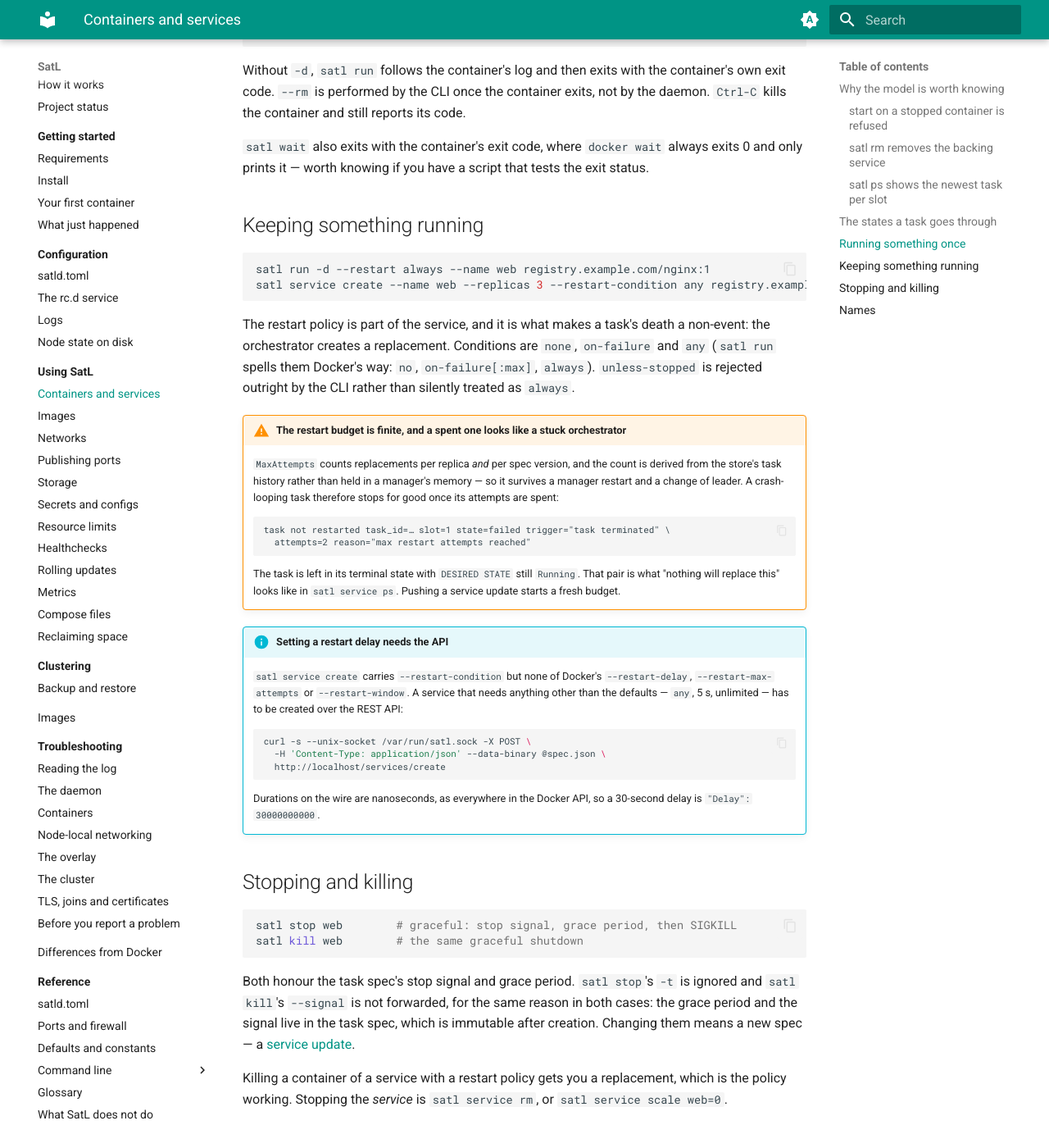
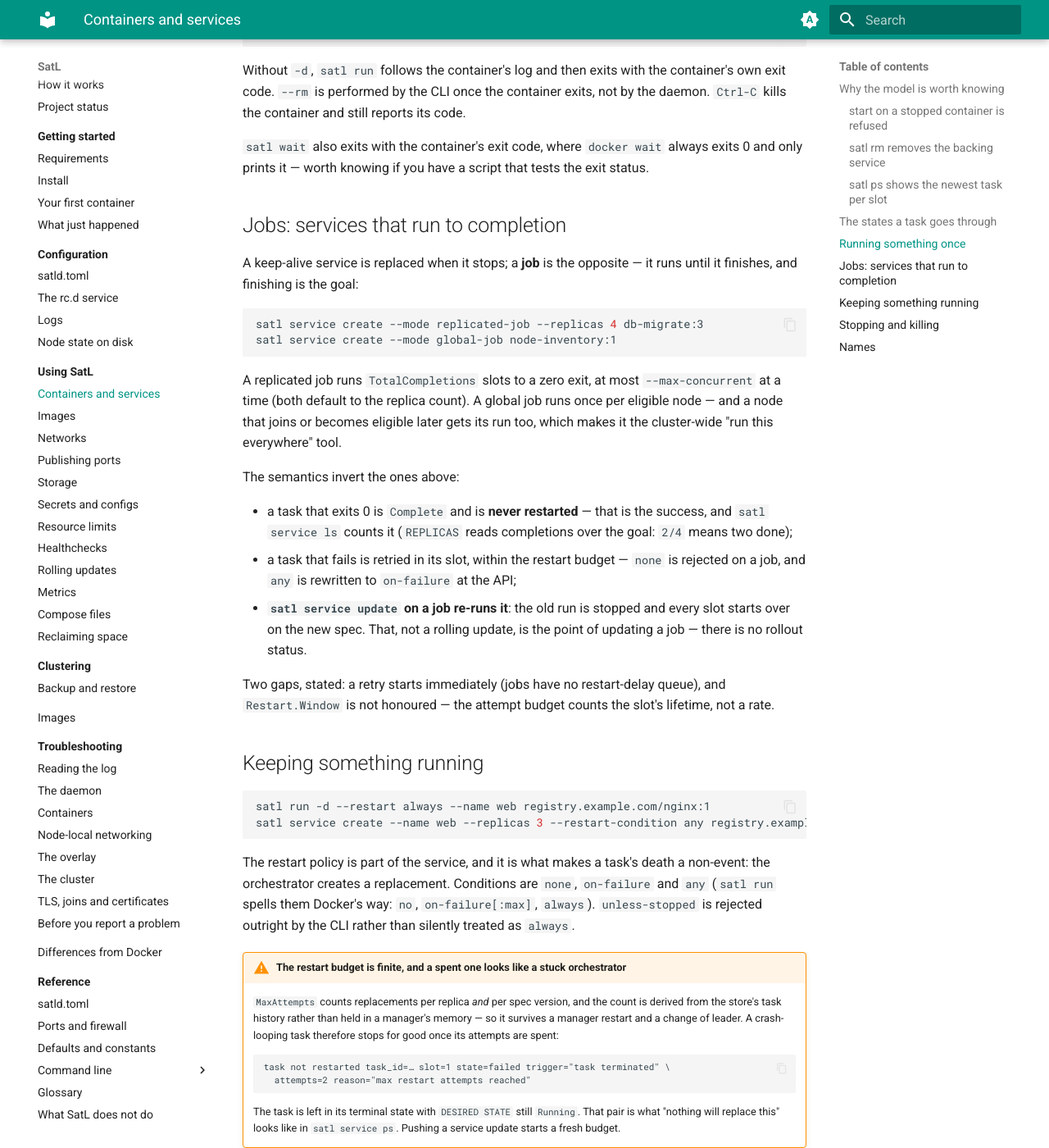
Before and after one commit to fredericalix/satl-doc, an MkDocs documentation site: the page built from docs/use/containers-and-services.md, in a window 1280 px wide and 1400 px high, scrolled down 2663 px. Shown: the whole window at 82% size. Built offline with MkDocs 1.6.1 and Material for MkDocs 9.7.7, drawn with Linux system fonts in a browser that asks for light colours.

Commit message:
M7d+e: placement preferences and jobs mode (regen + prose)

````diff
--- a/docs/reference/cli/service.md
+++ b/docs/reference/cli/service.md
@@ -31,8 +31,10 @@
 | Option | Description |
 | --- | --- |
 | <code>--name &lt;NAME&gt;</code> | Service name |
-| <code>--replicas &lt;N&gt;</code> | Number of tasks (replicated services only) |
-| <code>--mode &lt;MODE&gt;</code> | Service mode<br>Values: <code>replicated</code>, <code>global</code> |
+| <code>--replicas &lt;N&gt;</code> | Number of tasks (replicated services only; on a replicated job it sets both `MaxConcurrent` and `TotalCompletions`, as Docker's CLI does) |
+| <code>--mode &lt;MODE&gt;</code> | Service mode<br>Values: <code>replicated</code>, <code>global</code>, <code>replicated-job</code>, <code>global-job</code> |
+| <code>--max-concurrent &lt;N&gt;</code> | Maximum number of job tasks live at once (replicated-job only) |
+| <code>--total-completions &lt;N&gt;</code> | Total completions that finish a replicated job (replicated-job only) |
 | <code>-p, --publish &lt;PORT&gt;</code> | Publish a port as a node port (`[published:]target[/protocol]`) |
 | <code>-e, --env &lt;KEY=VALUE&gt;</code> | Set environment variables |
 | <code>-l, --label &lt;KEY=VALUE&gt;</code> | Service labels |
@@ -204,7 +206,7 @@ Derived mechanically from the two commands' own `--help`, with the update and ro
 | Accepted by | Options |
 | --- | --- |
 | both | <code>--limit-cpu</code>, <code>--limit-memory</code>, <code>--replicas</code> |
-| <code>satl service create</code> only | <code>--config</code>, <code>--constraint</code>, <code>--env</code>, <code>--label</code>, <code>--mode</code>, <code>--name</code>, <code>--network</code>, <code>--placement-pref</code>, <code>--publish</code>, <code>--restart-condition</code>, <code>--secret</code>, <code>&lt;IMAGE&gt;</code>, <code>[COMMAND]...</code> |
+| <code>satl service create</code> only | <code>--config</code>, <code>--constraint</code>, <code>--env</code>, <code>--label</code>, <code>--max-concurrent</code>, <code>--mode</code>, <code>--name</code>, <code>--network</code>, <code>--placement-pref</code>, <code>--publish</code>, <code>--restart-condition</code>, <code>--secret</code>, <code>--total-completions</code>, <code>&lt;IMAGE&gt;</code>, <code>[COMMAND]...</code> |
 | <code>satl service update</code> only | <code>--constraint-add</code>, <code>--constraint-rm</code>, <code>--image</code>, <code>--label-add</code>, <code>--label-rm</code>, <code>--placement-pref-add</code>, <code>--placement-pref-rm</code>, <code>--reserve-cpu</code>, <code>--reserve-memory</code>, <code>&lt;SERVICE&gt;</code> |
 
 A set difference cannot see that two differently-named options do the same job. These pairings are asserted by hand in `overlay/cli.yml`:
--- a/docs/use/containers-and-services.md
+++ b/docs/use/containers-and-services.md
@@ -133,6 +133,37 @@ code.
 exits 0 and only prints it — worth knowing if you have a script that tests the
 exit status.
 
+## Jobs: services that run to completion { #jobs }
+
+A keep-alive service is replaced when it stops; a **job** is the opposite — it
+runs until it finishes, and finishing is the goal:
+
+```sh
+satl service create --mode replicated-job --replicas 4 db-migrate:3
+satl service create --mode global-job node-inventory:1
+```
+
+A replicated job runs `TotalCompletions` slots to a zero exit, at most
+`--max-concurrent` at a time (both default to the replica count). A global job
+runs once per eligible node — and a node that joins or becomes eligible later
+gets its run too, which makes it the cluster-wide "run this everywhere" tool.
+
+The semantics invert the ones above:
+
+- a task that exits 0 is `Complete` and is **never restarted** — that is the
+  success, and `satl service ls` counts it (`REPLICAS` reads completions over
+  the goal: `2/4` means two done);
+- a task that fails is retried in its slot, within the restart budget —
+  `none` is rejected on a job, and `any` is rewritten to `on-failure` at the
+  API;
+- **`satl service update` on a job re-runs it**: the old run is stopped and
+  every slot starts over on the new spec. That, not a rolling update, is the
+  point of updating a job — there is no rollout status.
+
+Two gaps, stated: a retry starts immediately (jobs have no restart-delay
+queue), and `Restart.Window` is not honoured — the attempt budget counts the
+slot's lifetime, not a rate.
+
 ## Keeping something running
 
 ```sh
````
